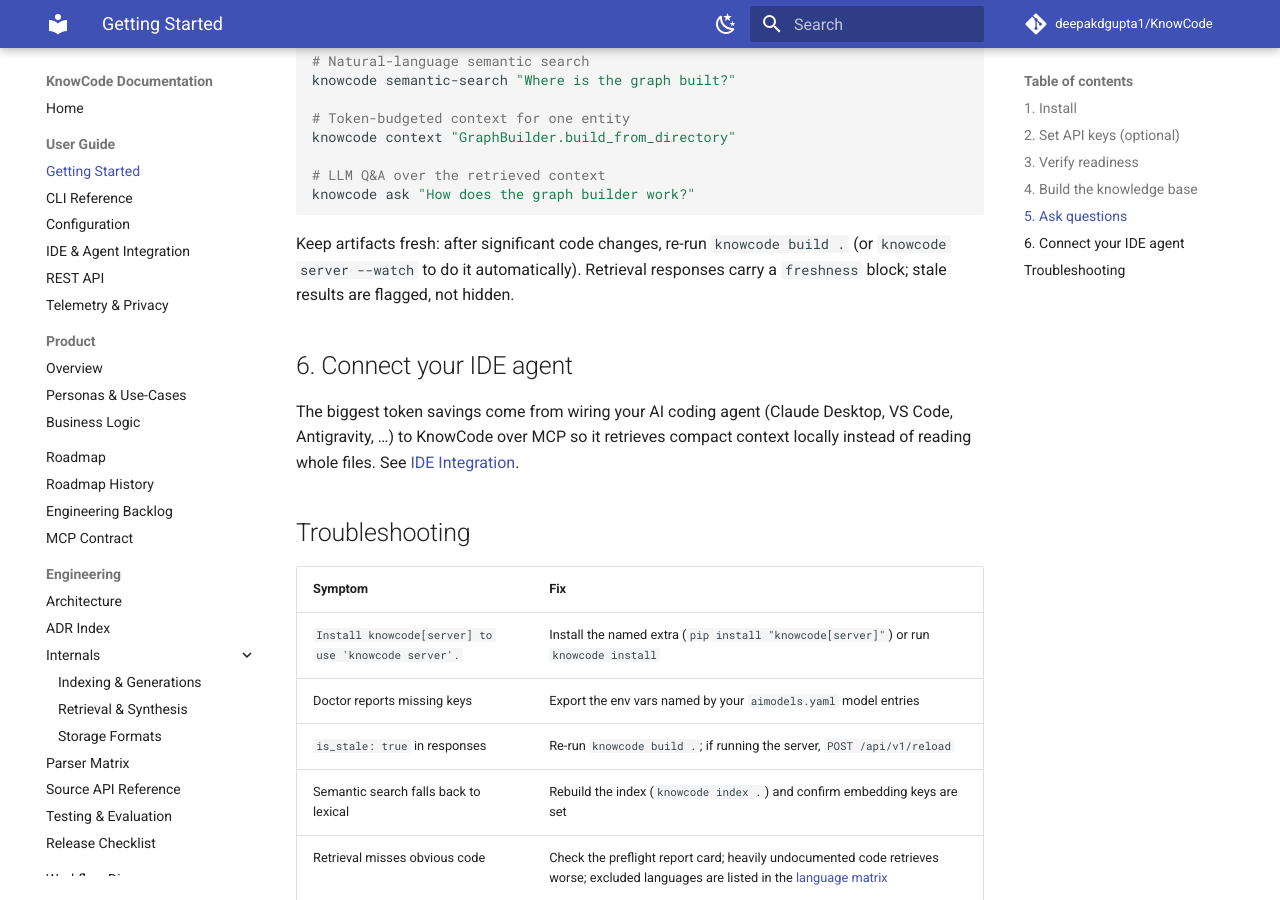
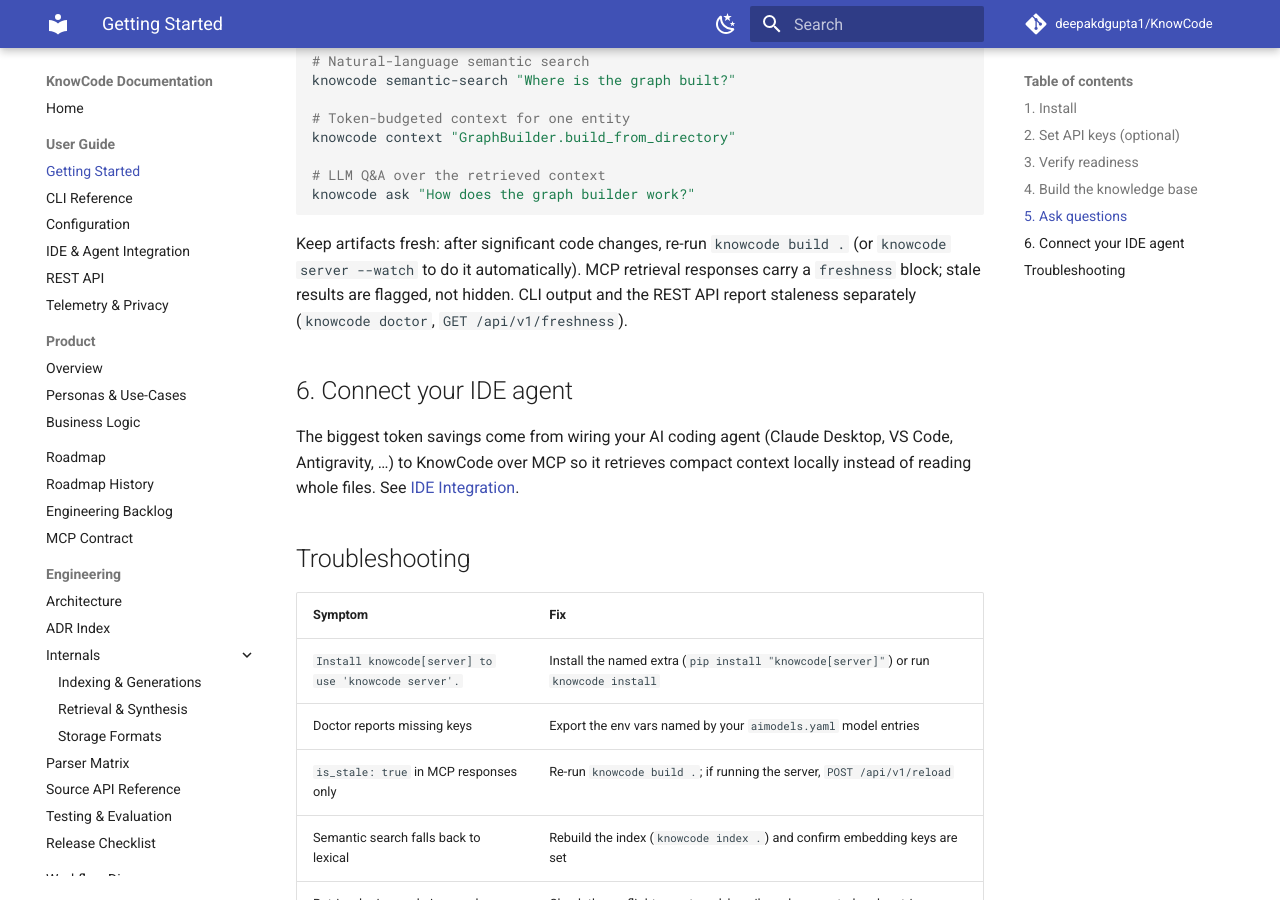
Before and after one commit to deepakdgupta1/KnowCode, an MkDocs documentation site: the page built from docs/user/getting-started.md, in a window 1280 px wide and 900 px high, scrolled down 1715 px. Built offline with MkDocs 1.6.1 and Material for MkDocs 9.7.7, drawn with Linux system fonts in a browser that asks for light colours; comment, search, counter and statistics services are not loaded; some of the changed text lies outside the part shown.

Commit message:
docs(started): freshness is an MCP-response feature; trim redundant extras

````diff
--- a/docs/user/getting-started.md
+++ b/docs/user/getting-started.md
@@ -92,8 +92,10 @@
 ```
 
 Keep artifacts fresh: after significant code changes, re-run `knowcode build
-.` (or `knowcode server --watch` to do it automatically). Retrieval
+.` (or `knowcode server --watch` to do it automatically). MCP retrieval
 responses carry a `freshness` block; stale results are flagged, not hidden.
+CLI output and the REST API report staleness separately (`knowcode doctor`,
+`GET /api/v1/freshness`).
 
 ## 6. Connect your IDE agent
 
@@ -108,7 +110,7 @@
 |---|---|
 | `Install knowcode[server] to use 'knowcode server'.` | Install the named extra (`pip install "knowcode[server]"`) or run `knowcode install` |
 | Doctor reports missing keys | Export the env vars named by your `aimodels.yaml` model entries |
-| `is_stale: true` in responses | Re-run `knowcode build .`; if running the server, `POST /api/v1/reload` |
+| `is_stale: true` in MCP responses only | Re-run `knowcode build .`; if running the server, `POST /api/v1/reload` |
 | Semantic search falls back to lexical | Rebuild the index (`knowcode index .`) and confirm embedding keys are set |
 | Retrieval misses obvious code | Check the preflight report card; heavily undocumented code retrieves worse; excluded languages are listed in the [language matrix](cli-reference.md#supported-language-matrix) |
 | Disk usage warnings | Artifacts grow with repo size — see `knowcode doctor --max-disk-mb`; old index generations are retired automatically |
````
Also changed, not shown: other parts of docs/user/getting-started.md (+1 -1 lines).
